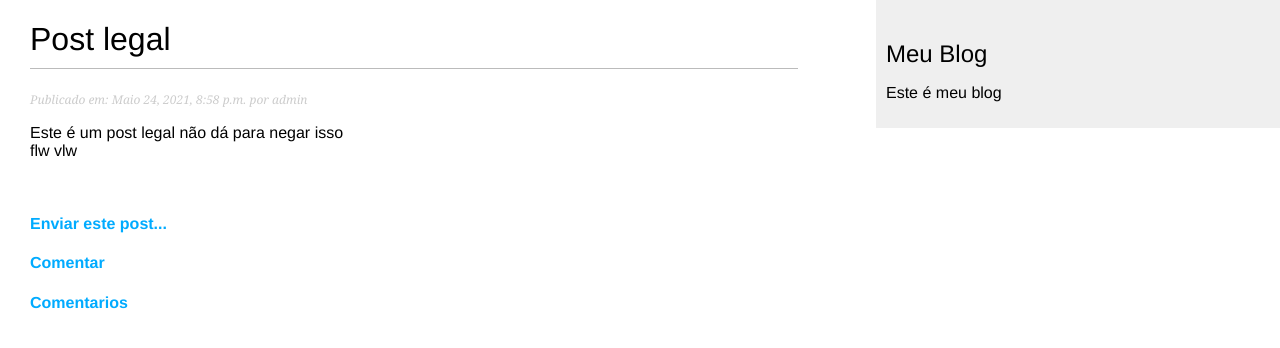
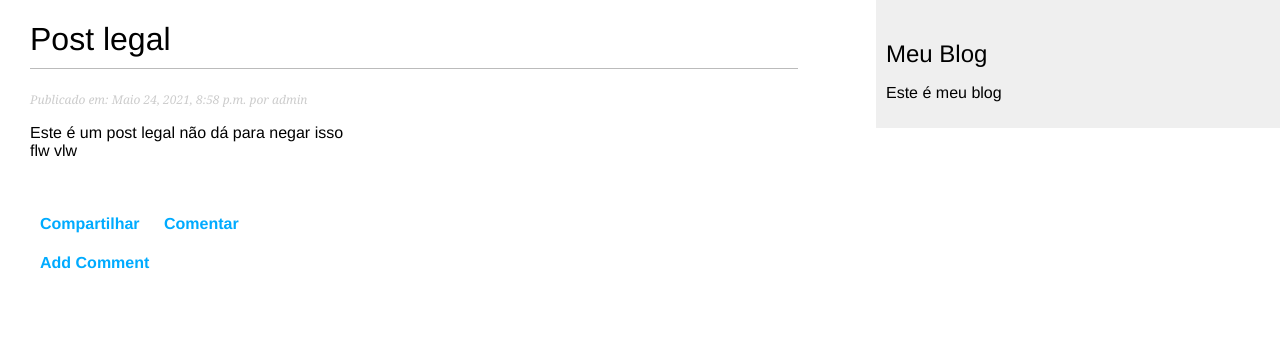
Before and after one commit to castelogui/meu-blog, a Django app: a page that uses meublog/templates/meublog/post/detalharpost.html in a window 1280 px wide. Shown: the top 348 px of the page. Run offline with Django 3.2, Linux system fonts and the light colour scheme; data comes from the database, SQL or seed files in the repository; parts of the project's set-up code (start-up, migrations or seed data) failed here and were passed over.

Commit message:
add lista for coments

```diff
--- a/meublog/templates/meublog/post/detalharpost.html
+++ b/meublog/templates/meublog/post/detalharpost.html
@@ -13,19 +13,35 @@
     <br>
 
     <h4>
-        <a href="{% url 'meublog:share_post' post.pk %}">
-            Enviar este post...
-        </a>
+        <span style="margin-right:10px; margin-left:10px">
+            <a href="{% url 'meublog:share_post' post.pk %}">
+                Compartilhar
+            </a>
+        </span>
+        <span style="margin-right:10px; margin-left:10px">
+            <a href="{% url 'meublog:comentar_post' post.id %}">
+                Comentar
+            </a>
+        </span>
     </h4>
+    {% for c in coments %}
+        <h3>
+            {{ c.nome }}
+        </h3>
+        <p class="date">
+            {{ c.email }} em: {{ c.criado }}
+        </p>
+        <p>
+            {{ c.comentario }}
+        </p>
+    {% endfor %}
     <h4>
-        <a href="{% url 'meublog:comentar' post.pk %}">
-             Comentar
-        </a>
-    </h4>
-    <h4>
-        <a href="{% url 'meublog:comentarios' post.pk %}">
-             Comentarios
-        </a>
+        <span style="margin-right:10px; margin-left:10px">
+            <a href="{% url 'meublog:comentar_post' post.id %}">
+                Add Comment
+            </a>
+        </span>
     </h4>
 
+
 {% endblock %}
```
